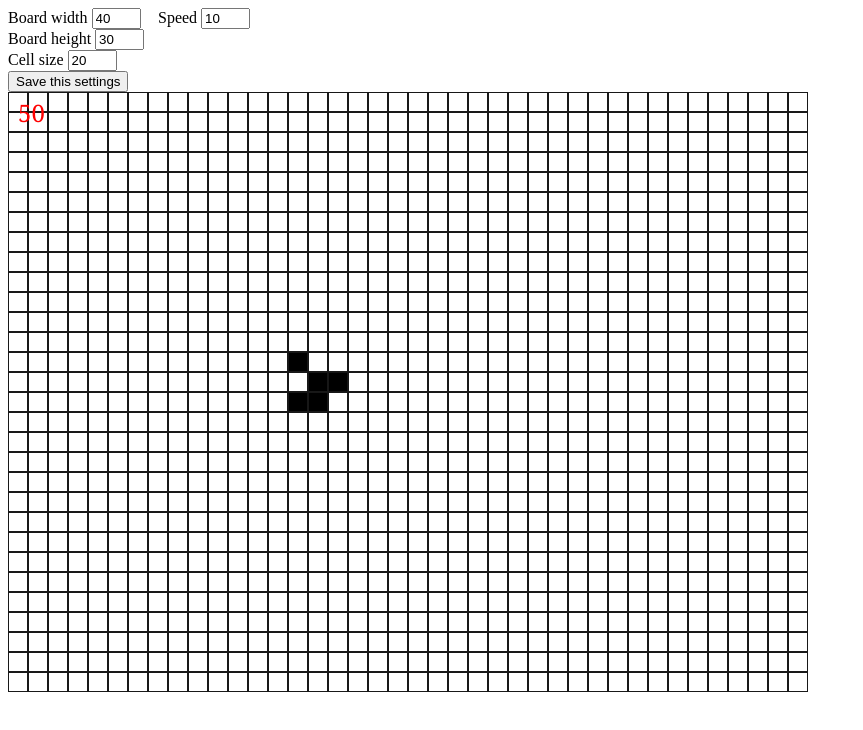
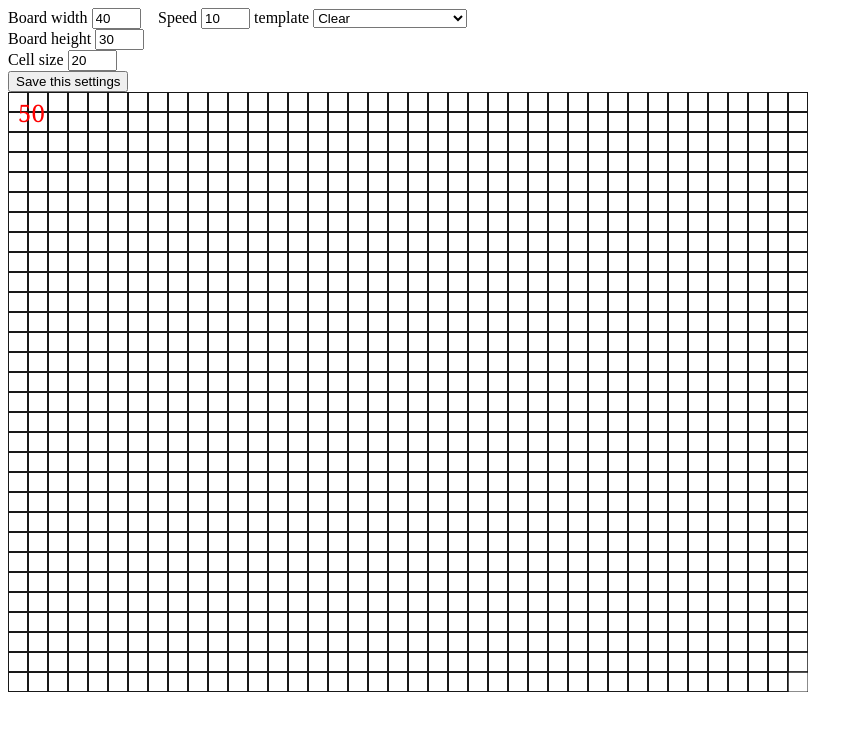
Before and after one commit to PentiumLuls/Game-Of-Life, a plain HTML site: page index.html in a window 1280 px wide. Shown: the whole page, without its empty margins (0-863 px from the left). Drawn offline with Linux system fonts and the light colour scheme.

Commit message:
structure templates

```diff
--- a/index.html
+++ b/index.html
@@ -27,6 +27,17 @@
             Speed
             <input type="text" size="3" value="10" id="speed-input">
         </label>
+        <label for="structure-selector">template</label>
+        <select id="structure-selector" onchange="handleStructureSelector()">
+            <option selected value="clear">Clear</option>
+            <option value="glider">Glider</option>
+            <option value="small exploder">Small exploder</option>
+            <option value="exploder">Exploder</option>
+            <option value="10 cell row">10 Cell row</option>
+            <option value="lightweight spaceship">Lightweight spaceship</option>
+            <option value="tumbler">Tumbler</option>
+            <option value="gosper glider gun">Gosper glider gun</option>
+        </select>
     </div>
 </div>
 <div id="gameBoard">
--- a/js/game.js
+++ b/js/game.js
@@ -78,7 +78,6 @@ function setup(width, height, newCellSize) {
             grid[x][y] = new Cell(x * cellSize, y * cellSize);
         }
     }
-    initializeFirstBoardState();
 }
 
 function update() {
@@ -169,6 +168,16 @@ function applySettings() {
     loop = setInterval(gameLoop, 1000 / fps);
 }
 
+function clearBoard() {
+    for (var x = 0; x < size.cols; x++) {
+        for (var y = 0; y < size.rows; y++) {
+            grid[x][y].alive = false;
+            grid[x][y].next = false;
+            grid[x][y].needRedraw = true;
+        }
+    }
+}
+
 function countAliveNeighbors(x, y) {
     var result = 0;
     for (var i = -1; i <= 1; i++) {
@@ -185,15 +194,6 @@ function countAliveNeighbors(x, y) {
     return result;
 }
 
-function initializeFirstBoardState() {
-    //GLIDER
-    grid[1][2].alive = true;
-    grid[2][3].alive = true;
-    grid[3][3].alive = true;
-    grid[3][2].alive = true;
-    grid[3][1].alive = true;
-}
-
 function create2DArray(size) {
     const grid = new Array(size.cols);
     for (var x = 0; x < size.cols; x++) {
@@ -202,4 +202,161 @@ function create2DArray(size) {
     return grid;
 }
 
+function handleStructureSelector() {
+    clearBoard();
+    let x = Math.floor(boardWidth / 2);
+    let y = Math.floor(boardHeight / 2);
+    switch (document.getElementById('structure-selector').value) {
+        case 'clear': {
+            break;
+        }
+        case 'glider': {
+            x -= 2;
+            y -= 2;
+            grid[x][y+1].alive = true;
+            grid[x+1][y+2].alive = true;
+            grid[x+2][y+2].alive = true;
+            grid[x+2][y+1].alive = true;
+            grid[x+2][y].alive = true;
+            break;
+        }
+        case 'small exploder': {
+            x -= 2;
+            y -= 2;
+            grid[x+1][y].alive = true;
+            grid[x][y+1].alive = true;
+            grid[x+1][y+1].alive = true;
+            grid[x+2][y+1].alive = true;
+            grid[x][y+2].alive = true;
+            grid[x+2][y+2].alive = true;
+            grid[x+1][y+3].alive = true;
+            break;
+        }
+        case 'exploder': {
+            x -= 5;
+            y -= 5;
+            grid[x][y].alive = true;
+            grid[x+2][y].alive = true;
+            grid[x+4][y].alive = true;
+            grid[x][y+1].alive = true;
+            grid[x+4][y+1].alive = true;
+            grid[x][y+2].alive = true;
+            grid[x+4][y+2].alive = true;
+            grid[x][y+3].alive = true;
+            grid[x+4][y+3].alive = true;
+            grid[x][y+4].alive = true;
+            grid[x+2][y+4].alive = true;
+            grid[x+4][y+4].alive = true;
+            break;
+        }
+        case '10 cell row': {
+            x -= 5;
+            grid[x][y].alive = true;
+            grid[x+1][y].alive = true;
+            grid[x+2][y].alive = true;
+            grid[x+3][y].alive = true;
+            grid[x+4][y].alive = true;
+            grid[x+5][y].alive = true;
+            grid[x+6][y].alive = true;
+            grid[x+7][y].alive = true;
+            grid[x+8][y].alive = true;
+            grid[x+9][y].alive = true;
+            break;
+        }
+        case 'lightweight spaceship': {
+            x -= 3;
+            y -= 3;
+            grid[x+1][y].alive = true;
+            grid[x+2][y].alive = true;
+            grid[x+3][y].alive = true;
+            grid[x+4][y].alive = true;
+            grid[x][y+1].alive = true;
+            grid[x+4][y+1].alive = true;
+            grid[x+4][y+2].alive = true;
+            grid[x][y+3].alive = true;
+            grid[x+3][y+3].alive = true;
+            break;
+        }
+        case 'tumbler': {
+            x -= 6;
+            y -= 6;
+            grid[x+1][y].alive = true;
+            grid[x+2][y].alive = true;
+            grid[x+4][y].alive = true;
+            grid[x+5][y].alive = true;
+
+            grid[x+1][y+1].alive = true;
+            grid[x+2][y+1].alive = true;
+            grid[x+4][y+1].alive = true;
+            grid[x+5][y+1].alive = true;
+
+            grid[x+2][y+2].alive = true;
+            grid[x+4][y+2].alive = true;
+
+            grid[x][y+3].alive = true;
+            grid[x+2][y+3].alive = true;
+            grid[x+4][y+3].alive = true;
+            grid[x+6][y+3].alive = true;
+
+            grid[x][y+4].alive = true;
+            grid[x+2][y+4].alive = true;
+            grid[x+4][y+4].alive = true;
+            grid[x+6][y+4].alive = true;
+
+            grid[x][y+5].alive = true;
+            grid[x+1][y+5].alive = true;
+            grid[x+5][y+5].alive = true;
+            grid[x+6][y+5].alive = true;
+            break;
+        }
+
+        case 'gosper glider gun': {
+            x -= 19;
+            y -= 10;
+            grid[x][y+2].alive = true;
+            grid[x+1][y+2].alive = true;
+            grid[x][y+3].alive = true;
+            grid[x+1][y+3].alive = true;
+
+            grid[x+8][y+3].alive = true;
+            grid[x+8][y+4].alive = true;
+            grid[x+9][y+2].alive = true;
+            grid[x+9][y+4].alive = true;
+            grid[x+10][y+2].alive = true;
+            grid[x+10][y+3].alive = true;
+
+            grid[x+16][y+4].alive = true;
+            grid[x+16][y+5].alive = true;
+            grid[x+16][y+6].alive = true;
+            grid[x+17][y+4].alive = true;
+            grid[x+18][y+5].alive = true;
+
+            grid[x+22][y+1].alive = true;
+            grid[x+22][y+2].alive = true;
+            grid[x+23][y].alive = true;
+            grid[x+23][y+2].alive = true;
+            grid[x+24][y].alive = true;
+            grid[x+24][y+1].alive = true;
+
+            grid[x+24][y+12].alive = true;
+            grid[x+24][y+13].alive = true;
+            grid[x+25][y+12].alive = true;
+            grid[x+25][y+14].alive = true;
+            grid[x+26][y+12].alive = true;
+
+            grid[x+34][y].alive = true;
+            grid[x+34][y+1].alive = true;
+            grid[x+35][y].alive = true;
+            grid[x+35][y+1].alive = true;
+
+            grid[x+35][y+7].alive = true;
+            grid[x+35][y+8].alive = true;
+            grid[x+35][y+9].alive = true;
+            grid[x+36][y+7].alive = true;
+            grid[x+37][y+8].alive = true;
+            break;
+        }
+    }
+}
+
 run();
```
